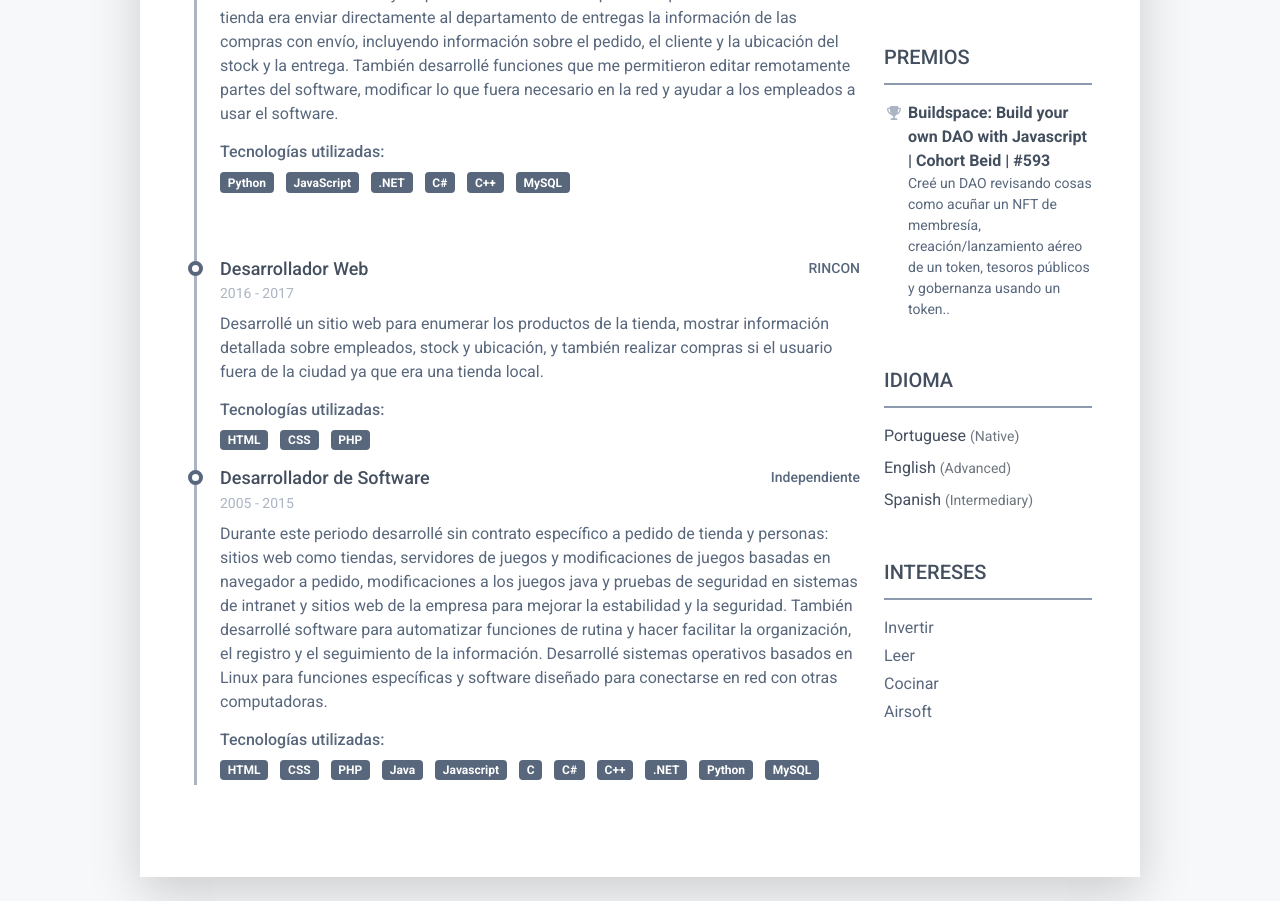
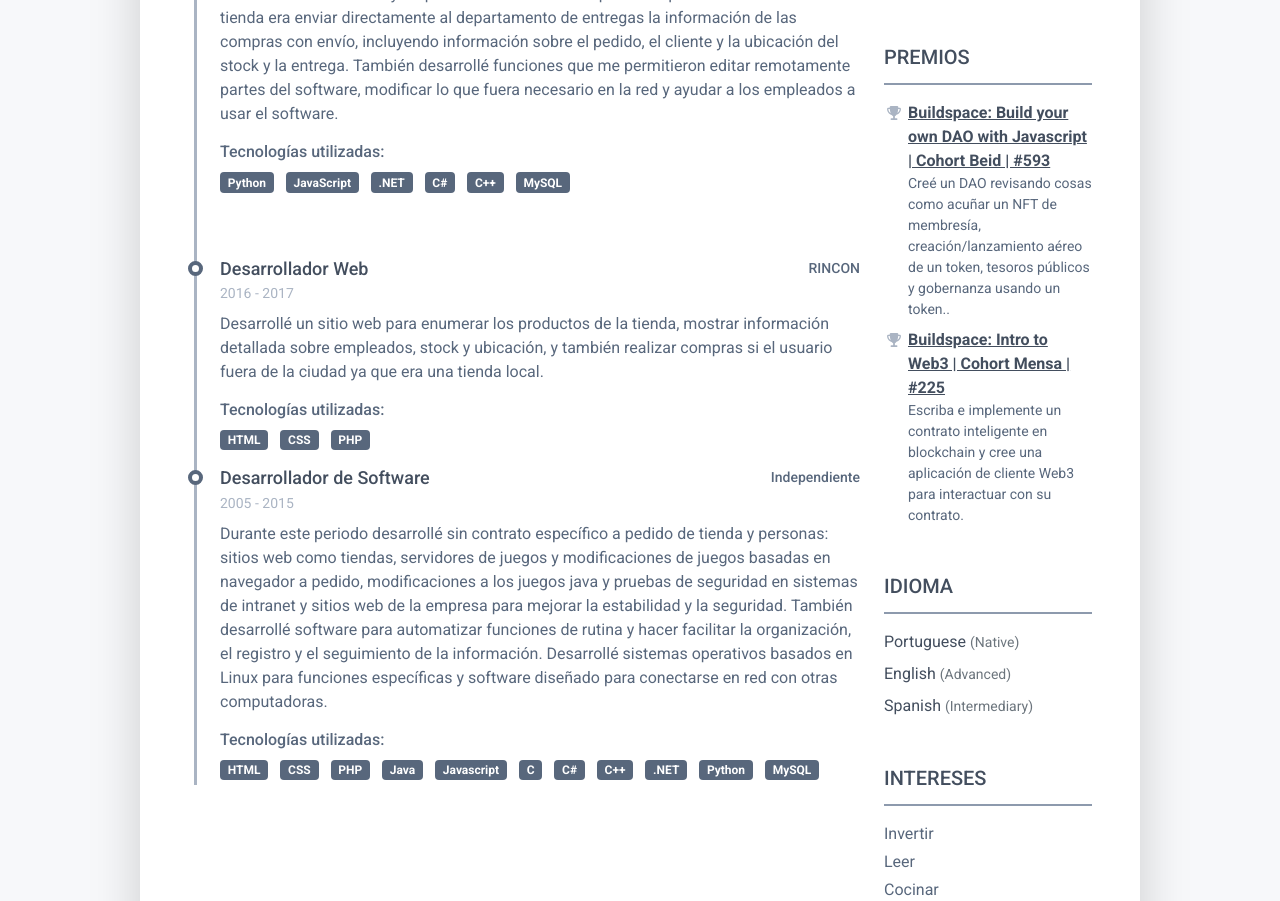
Before and after one commit to srbentostk/MyCV, a plain HTML site: page spanish.html in a window 1280 px wide. Shown: the part 2254-3155 px from the top of the page. Drawn offline with Linux system fonts and the light colour scheme.

Commit message:
Inserted an OpenSea NFT after create and dApp interacting with smart contract

```diff
--- a/spanish.html
+++ b/spanish.html
@@ -548,10 +548,22 @@
                 <ul class="list-unstyled resume-awards-list">
                   <li class="mb-2 ps-4 position-relative">
                     <i class="resume-award-icon fas fa-trophy position-absolute" data-fa-transform="shrink-2"></i>
-                    <div class="resume-award-name">Buildspace: Build your own DAO with Javascript | Cohort Beid | #593
+                    <div class="resume-award-name"><a
+                        href="https://opensea.io/assets/matic/0x3cd266509d127d0eac42f4474f57d0526804b44e/11478">Buildspace:
+                        Build your own DAO with Javascript | Cohort Beid | #593</a>
                     </div>
                     <div class="resume-award-desc">Creé un DAO revisando cosas como acuñar un NFT de membresía,
                       creación/lanzamiento aéreo de un token, tesoros públicos y gobernanza usando un token..</div>
+                  </li>
+
+                  <li class="mb-2 ps-4 position-relative">
+                    <i class="resume-award-icon fas fa-trophy position-absolute" data-fa-transform="shrink-2"></i>
+                    <div class="resume-award-name"><a
+                        href="https://opensea.io/assets/matic/0x3cd266509d127d0eac42f4474f57d0526804b44e/13070/">Buildspace:
+                        Intro to Web3 | Cohort Mensa | #225</a>
+                    </div>
+                    <div class="resume-award-desc">Escriba e implemente un contrato inteligente en blockchain y cree una
+                      aplicación de cliente Web3 para interactuar con su contrato.</div>
                   </li>
 
                 </ul>
```
Also changed, not shown: index.html (+12 -2 lines).
